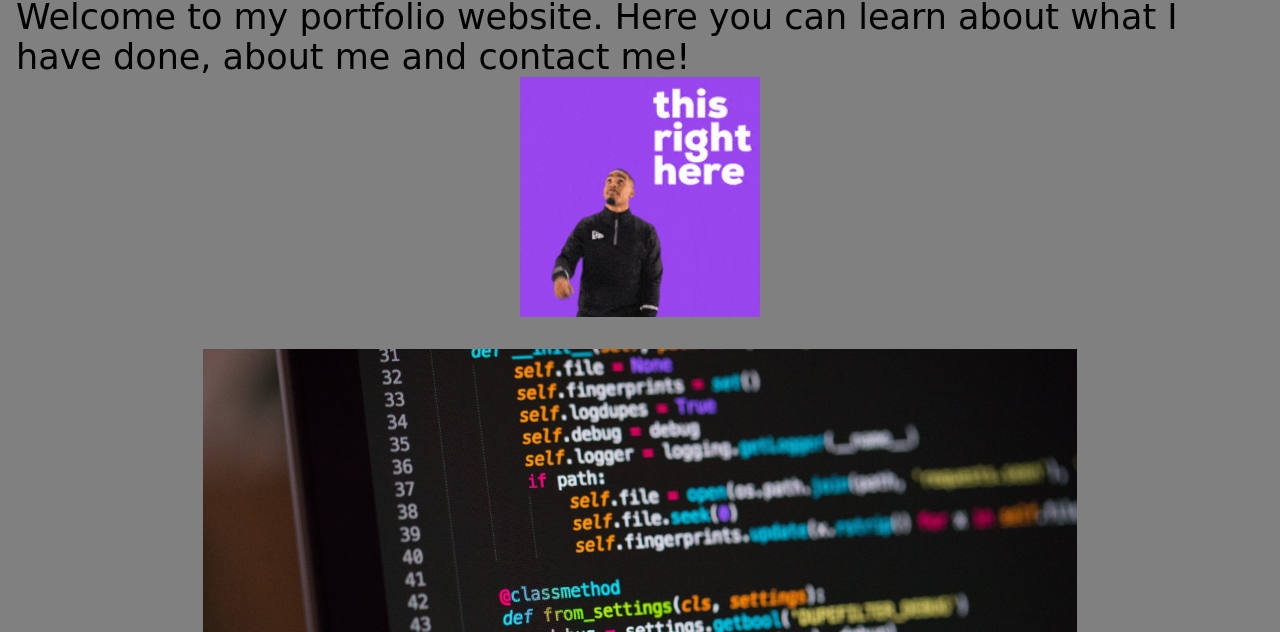
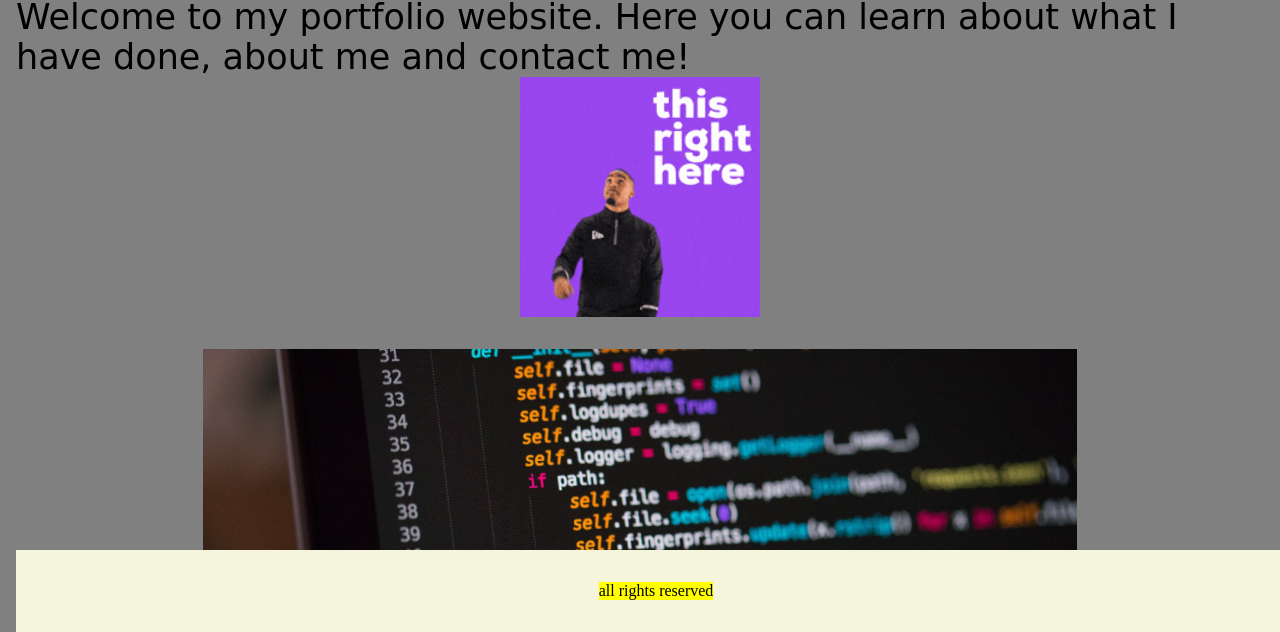
Before and after one commit to shivyhoopz/Portfolio, a plain HTML site: page index.html in a window 1280 px wide. Shown: the part 168-800 px from the top of the page. Drawn offline with Linux system fonts and the light colour scheme.

Commit message:
I changed the index.html by adding an H1

```diff
--- a/index.html
+++ b/index.html
@@ -38,6 +38,7 @@
 
     <section id = "about" class="nav-section">
         <h2> Hello World! My name is Shivam Mohanty</h2>
+        <h1> HELLO TEST</h1>
         <p id="about-para"> I am currently 14 years old and I am a freshman in AOC. I love programming and this website is dedicated to all my projects. Some hobbies of mine just to name some would be that I envy playing basketball and I have played it for 8 years, I love reading and I love programming. I've been programming for roughly a year and I am fluent in HTML and CSS. I am currently building knowledge in Javascript.</p>
     <p>.</p>
         <br><br>
@@ -78,7 +79,7 @@
 
     </section>
 
-    <footer><mark>all rights reserved</mark></footer>
+    <footer><mark id="marking">all rights reserved</mark></footer>
     <script src="script.js"></script>
 </body>
 
--- a/style.css
+++ b/style.css
@@ -49,6 +49,7 @@
     background-color: white;
     padding:1.5rem;
     justify-content: space-around;
+
   }
   li{
     font-size:1.5rem;
@@ -58,6 +59,10 @@
   }
   .navlink:hover{
     cursor: pointer;
+  }
+  header{
+    position:sticky;
+    top:0;
   }
 
   /* This is for styling picture*/
@@ -98,3 +103,13 @@
     color:#f29c07;
     background-color:black ;
   }
+  /*This section is for the footer*/
+  footer{
+    position:fixed;
+    bottom:0;
+    background-color: beige;
+    padding:2rem;
+    width:100%;
+    display:flex;
+    justify-content: center;
+  }
```
